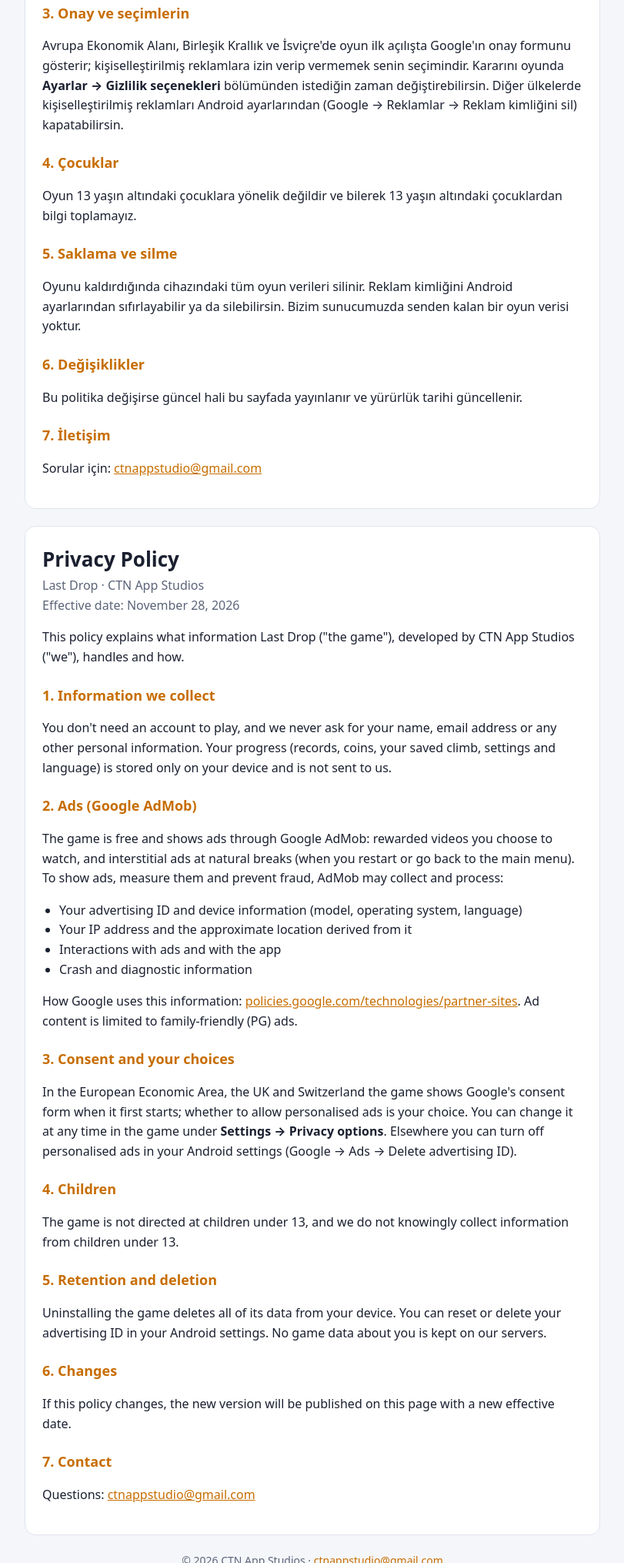
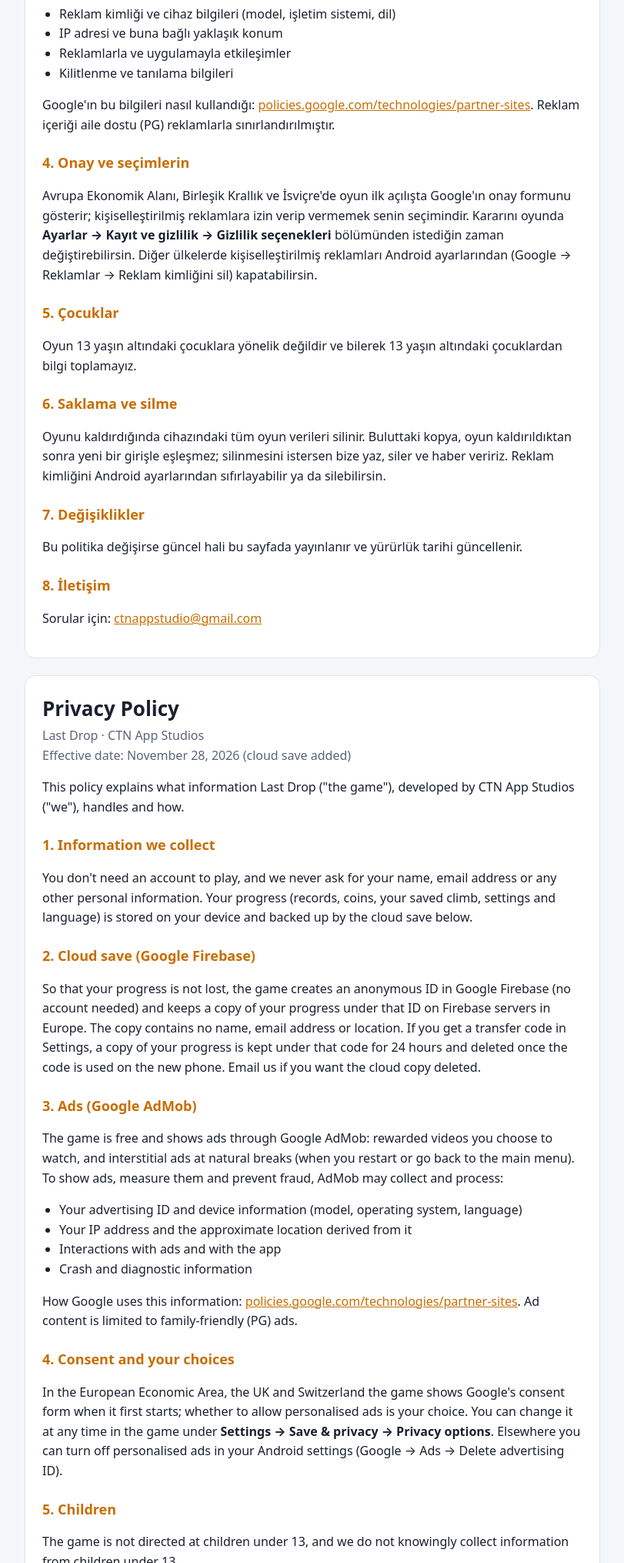
Before and after one commit to tolga3326/tolga3326.github.io, a plain HTML site: page lastdrop/gizlilik.html in a window 1280 px wide. Shown: the part 770-2800 px from the top of the page at 77% size, without its empty margins (234-1045 px from the left). Drawn offline with Linux system fonts and the light colour scheme.

Commit message:
Last Drop: gizlilik politikasina bulut kaydi eklendi

```diff
--- a/lastdrop/gizlilik.html
+++ b/lastdrop/gizlilik.html
@@ -11,11 +11,13 @@
 <nav><a href="index.html">Last Drop</a><a href="#tr">Türkçe</a><a href="#en">English</a></nav>
 <article id="tr" lang="tr">
 <h1>Gizlilik Politikası</h1>
-<p class="meta">Last Drop · CTN App Studios<br>Yürürlük tarihi: 28 Kasım 2026</p>
+<p class="meta">Last Drop · CTN App Studios<br>Yürürlük tarihi: 28 Kasım 2026 (bulut kaydı eklendi)</p>
 <p>Bu politika, CTN App Studios'un (&quot;biz&quot;) geliştirdiği Last Drop oyununun (&quot;oyun&quot;) hangi bilgileri nasıl işlediğini anlatır.</p>
 <h2>1. Bizim topladığımız bilgiler</h2>
-<p>Oyun için hesap açman gerekmez; adını, e-posta adresini ya da başka bir kişisel bilgini istemeyiz. Oyun ilerlemen (rekorlar, jetonlar, kaydedilen tırmanış, ayarlar ve dil seçimi) yalnızca cihazında saklanır ve bize gönderilmez.</p>
-<h2>2. Reklamlar (Google AdMob)</h2>
+<p>Oyun için hesap açman gerekmez; adını, e-posta adresini ya da başka bir kişisel bilgini istemeyiz. Oyun ilerlemen (rekorlar, jetonlar, kaydedilen tırmanış, ayarlar ve dil seçimi) cihazında saklanır ve aşağıdaki bulut kaydıyla yedeklenir.</p>
+<h2>2. Bulut kaydı (Google Firebase)</h2>
+<p>Kaydın kaybolmasın diye oyun, Google Firebase'de hesap gerektirmeyen anonim bir kimlik oluşturur ve oyun ilerlemenin bir kopyasını bu kimlikle Firebase sunucularında (Avrupa) saklar. Bu kopyada adın, e-posta adresin ya da konumun yoktur. Ayarlardan aktarım kodu alırsan ilerlemenin bir kopyası 24 saat boyunca o kodla saklanır; kod yeni telefonda kullanılınca silinir. Bulut kopyanın silinmesini istersen bize e-posta gönder.</p>
+<h2>3. Reklamlar (Google AdMob)</h2>
 <p>Oyun ücretsizdir ve Google AdMob ile reklam gösterir: istersen izlediğin ödüllü videolar ve oyunun doğal molalarında (yeniden başlarken, ana menüye dönerken) geçiş reklamları. AdMob; reklam göstermek, reklamları ölçmek ve dolandırıcılığı önlemek için şu bilgileri toplayabilir ve işleyebilir:</p>
 <ul>
 <li>Reklam kimliği ve cihaz bilgileri (model, işletim sistemi, dil)</li>
@@ -24,24 +26,26 @@
 <li>Kilitlenme ve tanılama bilgileri</li>
 </ul>
 <p>Google'ın bu bilgileri nasıl kullandığı: <a href="https://policies.google.com/technologies/partner-sites?hl=tr">policies.google.com/technologies/partner-sites</a>. Reklam içeriği aile dostu (PG) reklamlarla sınırlandırılmıştır.</p>
-<h2>3. Onay ve seçimlerin</h2>
-<p>Avrupa Ekonomik Alanı, Birleşik Krallık ve İsviçre'de oyun ilk açılışta Google'ın onay formunu gösterir; kişiselleştirilmiş reklamlara izin verip vermemek senin seçimindir. Kararını oyunda <strong>Ayarlar → Gizlilik seçenekleri</strong> bölümünden istediğin zaman değiştirebilirsin. Diğer ülkelerde kişiselleştirilmiş reklamları Android ayarlarından (Google → Reklamlar → Reklam kimliğini sil) kapatabilirsin.</p>
-<h2>4. Çocuklar</h2>
+<h2>4. Onay ve seçimlerin</h2>
+<p>Avrupa Ekonomik Alanı, Birleşik Krallık ve İsviçre'de oyun ilk açılışta Google'ın onay formunu gösterir; kişiselleştirilmiş reklamlara izin verip vermemek senin seçimindir. Kararını oyunda <strong>Ayarlar → Kayıt ve gizlilik → Gizlilik seçenekleri</strong> bölümünden istediğin zaman değiştirebilirsin. Diğer ülkelerde kişiselleştirilmiş reklamları Android ayarlarından (Google → Reklamlar → Reklam kimliğini sil) kapatabilirsin.</p>
+<h2>5. Çocuklar</h2>
 <p>Oyun 13 yaşın altındaki çocuklara yönelik değildir ve bilerek 13 yaşın altındaki çocuklardan bilgi toplamayız.</p>
-<h2>5. Saklama ve silme</h2>
-<p>Oyunu kaldırdığında cihazındaki tüm oyun verileri silinir. Reklam kimliğini Android ayarlarından sıfırlayabilir ya da silebilirsin. Bizim sunucumuzda senden kalan bir oyun verisi yoktur.</p>
-<h2>6. Değişiklikler</h2>
+<h2>6. Saklama ve silme</h2>
+<p>Oyunu kaldırdığında cihazındaki tüm oyun verileri silinir. Buluttaki kopya, oyun kaldırıldıktan sonra yeni bir girişle eşleşmez; silinmesini istersen bize yaz, siler ve haber veririz. Reklam kimliğini Android ayarlarından sıfırlayabilir ya da silebilirsin.</p>
+<h2>7. Değişiklikler</h2>
 <p>Bu politika değişirse güncel hali bu sayfada yayınlanır ve yürürlük tarihi güncellenir.</p>
-<h2>7. İletişim</h2>
+<h2>8. İletişim</h2>
 <p>Sorular için: <a href="mailto:ctnappstudio@gmail.com">ctnappstudio@gmail.com</a></p>
 </article>
 <article id="en" lang="en">
 <h1>Privacy Policy</h1>
-<p class="meta">Last Drop · CTN App Studios<br>Effective date: November 28, 2026</p>
+<p class="meta">Last Drop · CTN App Studios<br>Effective date: November 28, 2026 (cloud save added)</p>
 <p>This policy explains what information Last Drop (&quot;the game&quot;), developed by CTN App Studios (&quot;we&quot;), handles and how.</p>
 <h2>1. Information we collect</h2>
-<p>You don't need an account to play, and we never ask for your name, email address or any other personal information. Your progress (records, coins, your saved climb, settings and language) is stored only on your device and is not sent to us.</p>
-<h2>2. Ads (Google AdMob)</h2>
+<p>You don't need an account to play, and we never ask for your name, email address or any other personal information. Your progress (records, coins, your saved climb, settings and language) is stored on your device and backed up by the cloud save below.</p>
+<h2>2. Cloud save (Google Firebase)</h2>
+<p>So that your progress is not lost, the game creates an anonymous ID in Google Firebase (no account needed) and keeps a copy of your progress under that ID on Firebase servers in Europe. The copy contains no name, email address or location. If you get a transfer code in Settings, a copy of your progress is kept under that code for 24 hours and deleted once the code is used on the new phone. Email us if you want the cloud copy deleted.</p>
+<h2>3. Ads (Google AdMob)</h2>
 <p>The game is free and shows ads through Google AdMob: rewarded videos you choose to watch, and interstitial ads at natural breaks (when you restart or go back to the main menu). To show ads, measure them and prevent fraud, AdMob may collect and process:</p>
 <ul>
 <li>Your advertising ID and device information (model, operating system, language)</li>
@@ -50,15 +54,15 @@
 <li>Crash and diagnostic information</li>
 </ul>
 <p>How Google uses this information: <a href="https://policies.google.com/technologies/partner-sites">policies.google.com/technologies/partner-sites</a>. Ad content is limited to family-friendly (PG) ads.</p>
-<h2>3. Consent and your choices</h2>
-<p>In the European Economic Area, the UK and Switzerland the game shows Google's consent form when it first starts; whether to allow personalised ads is your choice. You can change it at any time in the game under <strong>Settings → Privacy options</strong>. Elsewhere you can turn off personalised ads in your Android settings (Google → Ads → Delete advertising ID).</p>
-<h2>4. Children</h2>
+<h2>4. Consent and your choices</h2>
+<p>In the European Economic Area, the UK and Switzerland the game shows Google's consent form when it first starts; whether to allow personalised ads is your choice. You can change it at any time in the game under <strong>Settings → Save &amp; privacy → Privacy options</strong>. Elsewhere you can turn off personalised ads in your Android settings (Google → Ads → Delete advertising ID).</p>
+<h2>5. Children</h2>
 <p>The game is not directed at children under 13, and we do not knowingly collect information from children under 13.</p>
-<h2>5. Retention and deletion</h2>
-<p>Uninstalling the game deletes all of its data from your device. You can reset or delete your advertising ID in your Android settings. No game data about you is kept on our servers.</p>
-<h2>6. Changes</h2>
+<h2>6. Retention and deletion</h2>
+<p>Uninstalling the game deletes all of its data from your device. The cloud copy is no longer linked to any sign-in after the game is removed; write to us and we will delete it and let you know. You can reset or delete your advertising ID in your Android settings.</p>
+<h2>7. Changes</h2>
 <p>If this policy changes, the new version will be published on this page with a new effective date.</p>
-<h2>7. Contact</h2>
+<h2>8. Contact</h2>
 <p>Questions: <a href="mailto:ctnappstudio@gmail.com">ctnappstudio@gmail.com</a></p>
 </article>
 <footer>© 2026 CTN App Studios · <a href="mailto:ctnappstudio@gmail.com">ctnappstudio@gmail.com</a></footer>
```
